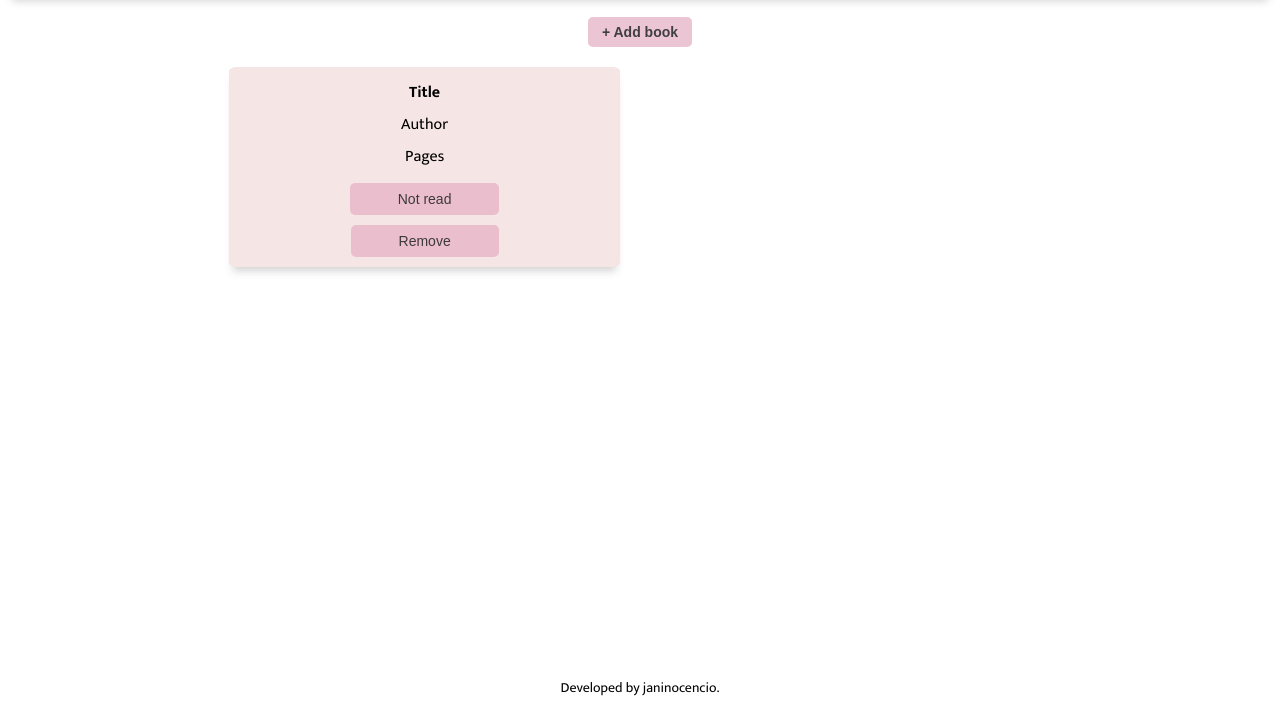
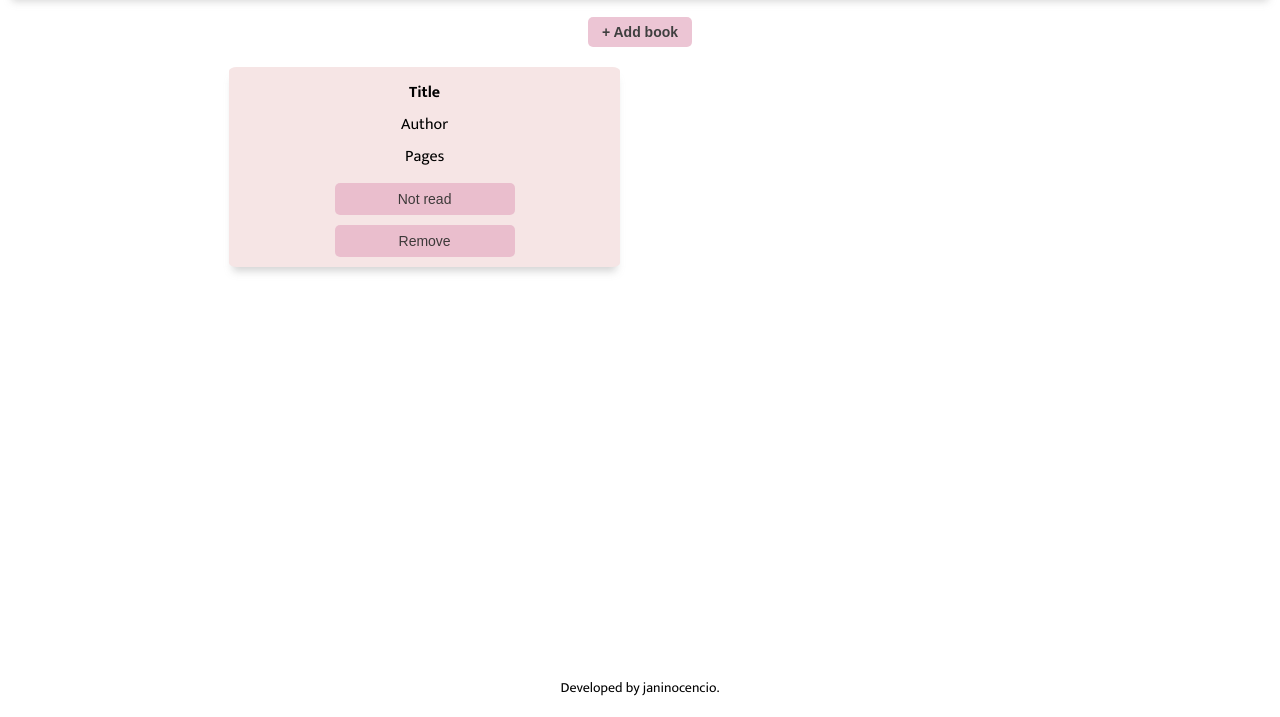
Before and after one commit to janinocencio/library, a plain HTML site: page index.html in a window 1280 px wide. Shown: the part 91-808 px from the top of the page. Drawn offline with Linux system fonts and the light colour scheme.

Commit message:
Add width to book buttons

```diff
--- a/css/style.css
+++ b/css/style.css
@@ -114,6 +114,7 @@ main > button:hover {
 
 .book > button {
     font-size: 1.4rem;
+    width: 18rem;
     padding: 1.6rem 4.8rem;
     margin-top: 1rem;
     border-radius: 0.5rem;
```
